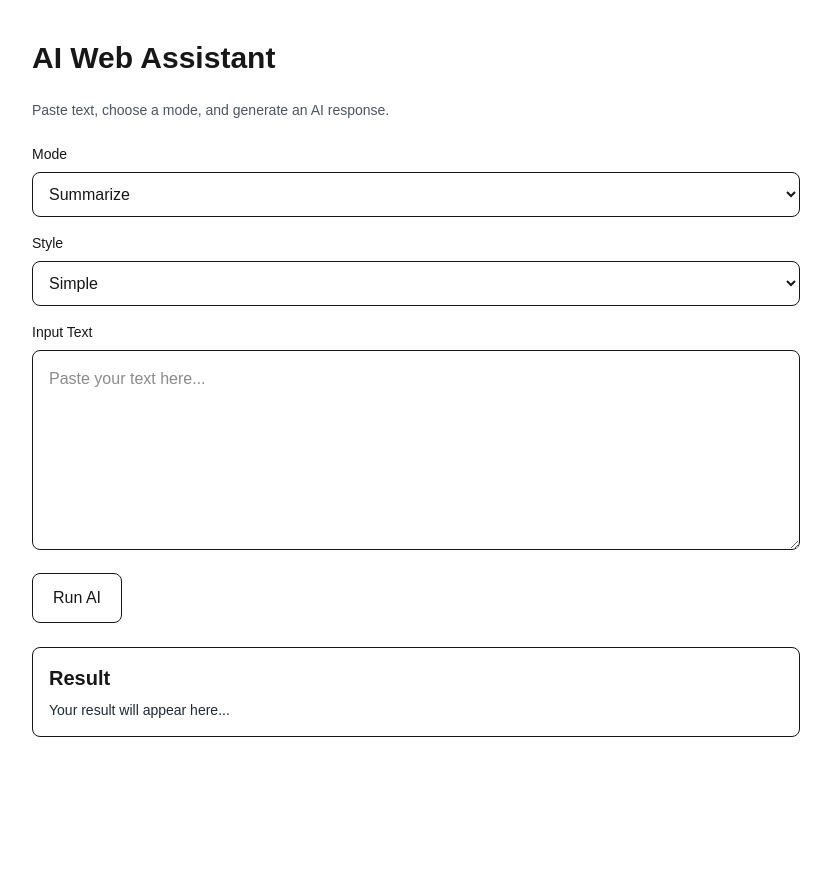
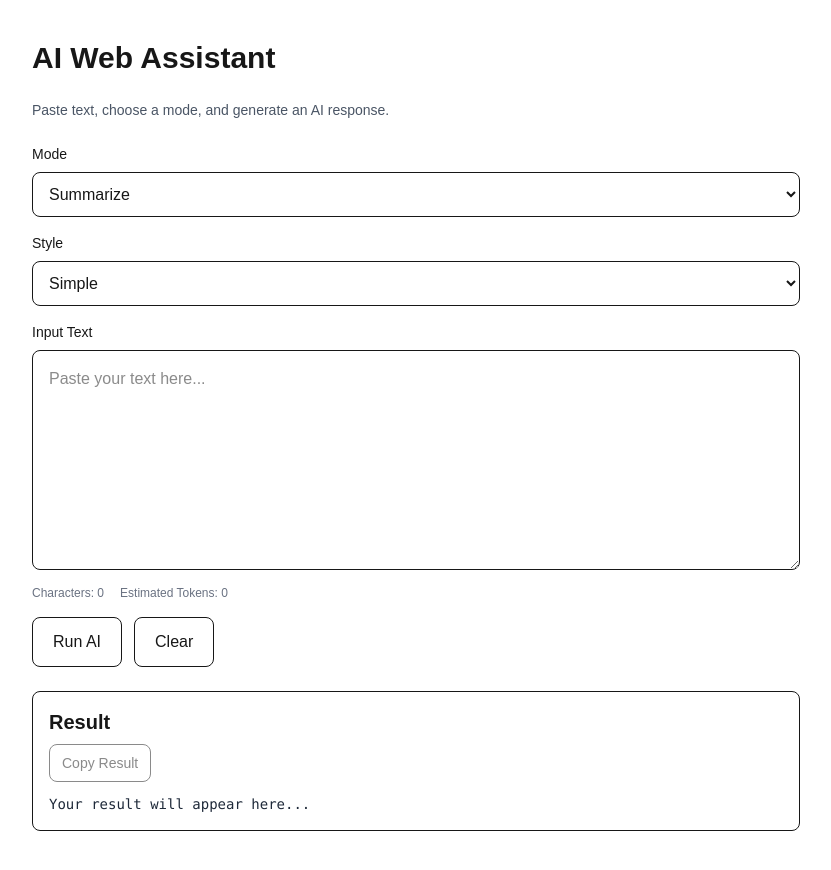
Before and after one commit to hasnathg/ai-web-assistant, a Next.js app: page / in a window 1280 px wide. Shown: the whole page, without its empty margins (224-1055 px from the left). Before the commit the page ends 800 px from the top, so only its background shows below. Built offline with nearby package versions, Linux system fonts and the light colour scheme.

Commit message:
Add token estimate and copy result UX improvements

```diff
--- a/app/page.tsx
+++ b/app/page.tsx
@@ -11,17 +11,22 @@ export default function Home() {
   const [mode, setMode] = useState<Mode>("summarize");
   const [style, setStyle] = useState<Style>("simple");
   const [result, setResult] = useState("");
+  const [loading, setLoading] = useState(false);
+  const [error, setError] = useState("");
+  const [copied, setCopied] = useState(false);
 
   async function handleRunAi(){
     try{
-      setResult("Loading...");
+      setLoading(true);
+      setResult("");
+       setError("");
 
       const res = await fetch("api/ai",{
         method: "POST",
         headers: {
           "Content-Type": "application/json",
         },
-        body: JSON.stringify({text, mode})
+        body: JSON.stringify({text, mode, style})
       });
 
       const data = await res.json();
@@ -35,7 +40,43 @@ export default function Home() {
       setResult(
         err instanceof Error ? err.message : "Something went wrong"
       );
+    } finally {
+      setLoading(false);
     }
+  }
+
+  function handleClear() {
+  setText("");
+  setResult("");
+  setError("");
+  }
+
+  function formatResult(output: string) {
+    if (mode != "extract-json") {
+      return output;
+    }
+
+    try {
+      const parsed = JSON.parse(output);
+      return JSON.stringify(parsed, null, 2);
+    } catch {
+      return output;
+    }
+  }
+
+  function estimateTokens(text: string) {
+  return Math.ceil(text.length / 4);
+  }
+
+  async function handleCopyResult() {
+    if (!result) return;
+
+    await navigator.clipboard.writeText(formatResult(result));
+    setCopied(true);
+
+    setTimeout(()=> {
+      setCopied(false);
+    }, 1500);
   }
 
   return (
@@ -76,23 +117,64 @@ export default function Home() {
      <div className="mb-4" >
       <label htmlFor="text" className="mb-2 block text-sm font-medium">Input Text</label>
 
-      <textarea className="w-full border rounded-lg p-4 min-h-50"
+      <textarea className="min-h-55 w-full border rounded-lg p-4"
       placeholder="Paste your text here..."
       id="text"
       value={text}
       onChange={(e)=> setText(e.target.value)} />
+
+    <div className="mt-2 flex gap-4 text-xs text-gray-500">
+    <p>Characters: {text.length}</p>
+    <p>Estimated Tokens: {estimateTokens(text)}</p>
+    </div>
+    {estimateTokens(text) > 1500 && (
+  <p className="mt-2 text-xs text-orange-600">
+    Warning: This input is getting long. The app may trim or limit text later.
+  </p>
+)}
+
       </div>
 
-      <button
+      <div className="flex gap-3">
+         <button
       type="button"
       onClick={handleRunAi}
+      disabled={loading || !text.trim()}
       className="rounded-lg border px-5 py-3 font-medium">
-        Run AI
+        {loading ? "Running..." : "Run AI"}
         </button>
+
+         <button
+        type="button"
+        onClick={handleClear}
+        disabled={loading}
+        className="rounded-lg border px-5 py-3 font-medium disabled:opacity-50"
+      >
+        Clear
+      </button>
+      </div>
+
+
+
+      {error && (
+      <div className="mt-6 rounded-lg border border-red-300 bg-red-50 p-4">
+        <h2 className="mb-1 text-sm font-semibold text-red-700">Error</h2>
+        <p className="text-sm text-red-700">{error}</p>
+      </div>
+      )}
 
         <div className="mt-6 rounded-lg border p-4">
         <h2 className="text-xl font-semibold mb-2">Result</h2>
-        <p className="whitespace-pre-wrap text-sm text-gray-800">{result || "Your result will appear here..."}</p>
+
+        <button
+        type="button"
+        onClick={handleCopyResult}
+        disabled={!result}
+        className="mb-3 rounded-lg border px-3 py-2 text-sm font-medium disabled:opacity-50"
+        >
+          {copied ? "Copied!" : "Copy Result"}
+        </button>
+        <pre className="whitespace-pre-wrap text-sm text-gray-800 overflow-x-auto">{result ? formatResult(result) : "Your result will appear here..."}</pre>
 
         </div>
 
```
